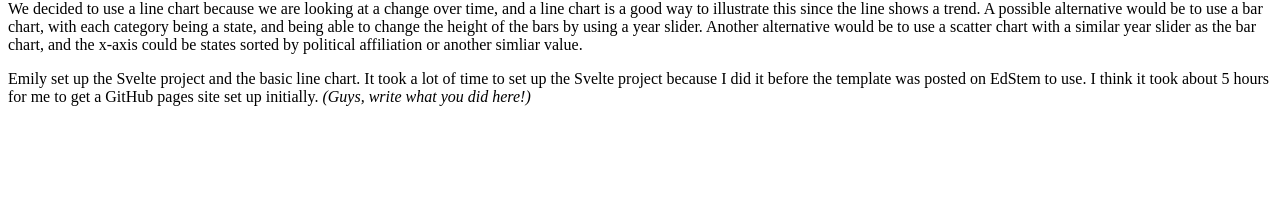
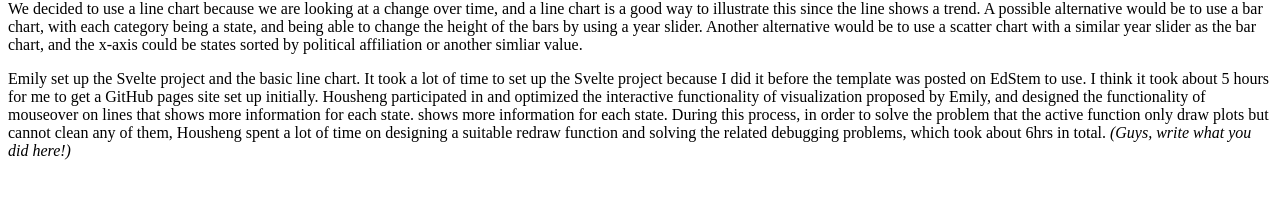
Before and after one commit to EmilyYiX/states-permits, a SvelteKit app: page / in a window 1280 px wide. Shown: the part 592-790 px from the top of the page. Built offline with nearby package versions, Linux system fonts and the light colour scheme.

Commit message:
update on housheng's contribution

```diff
--- a/src/components/Graph.svelte
+++ b/src/components/Graph.svelte
@@ -228,7 +228,7 @@ onMount(() => {
 </div>
 <div class="write-up">
   <p>We decided to use a line chart because we are looking at a change over time, and a line chart is a good way to illustrate this since the line shows a trend. A possible alternative would be to use a bar chart, with each category being a state, and being able to change the height of the bars by using a year slider. Another alternative would be to use a scatter chart with a similar year slider as the bar chart, and the x-axis could be states sorted by political affiliation or another simliar value.</p>
-  <p>Emily set up the Svelte project and the basic line chart. It took a lot of time to set up the Svelte project because I did it before the template was posted on EdStem to use. I think it took about 5 hours for me to get a GitHub pages site set up initially. <em>(Guys, write what you did here!)</em></p>
+  <p>Emily set up the Svelte project and the basic line chart. It took a lot of time to set up the Svelte project because I did it before the template was posted on EdStem to use. I think it took about 5 hours for me to get a GitHub pages site set up initially. Housheng participated in and optimized the interactive functionality of visualization proposed by Emily, and designed the functionality of mouseover on lines that shows more information for each state. shows more information for each state. During this process, in order to solve the problem that the active function only draw plots but cannot clean any of them, Housheng spent a lot of time on designing a suitable redraw function and solving the related debugging problems, which took about 6hrs in total. <em>(Guys, write what you did here!)</em></p>
 </div>
 
 <style>
```
